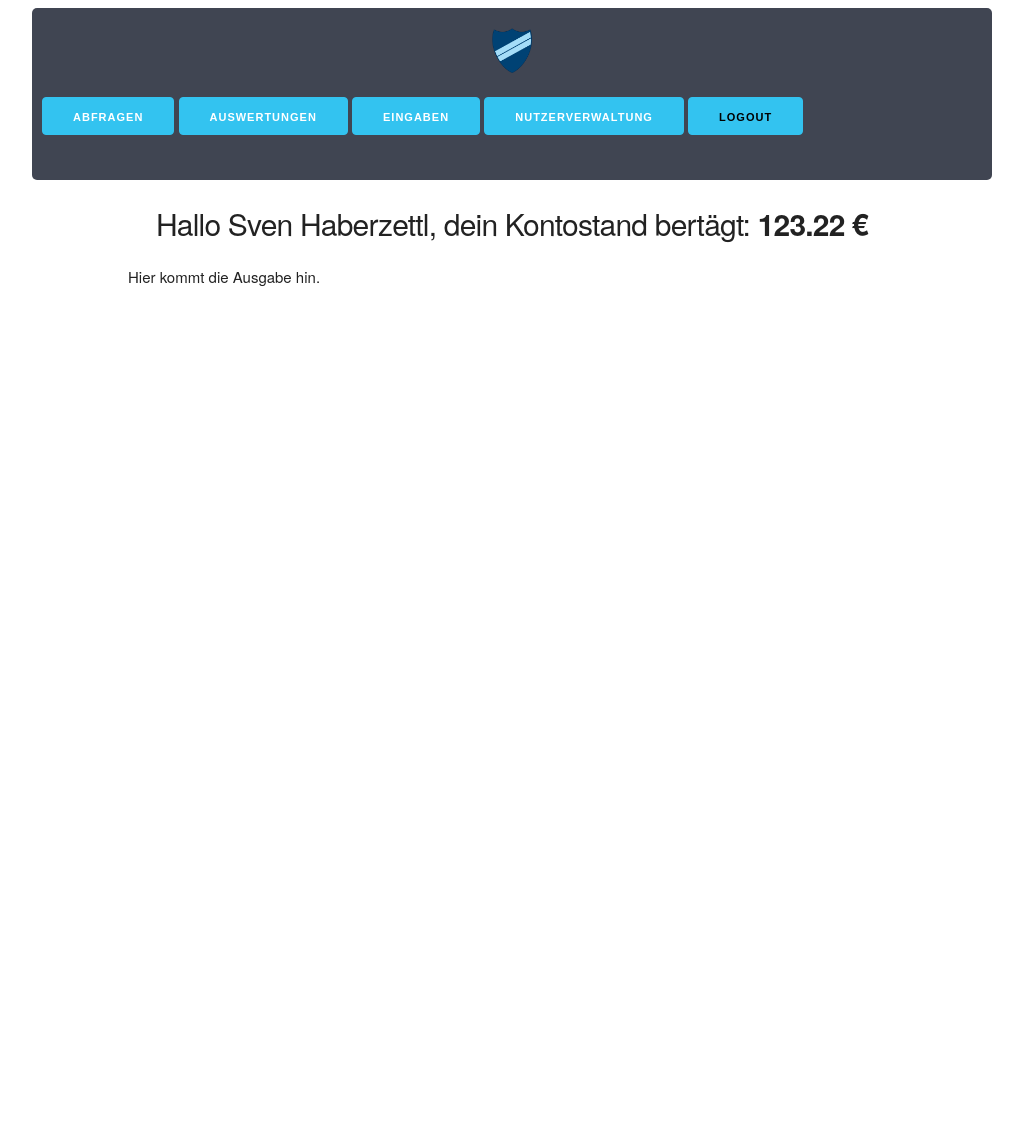
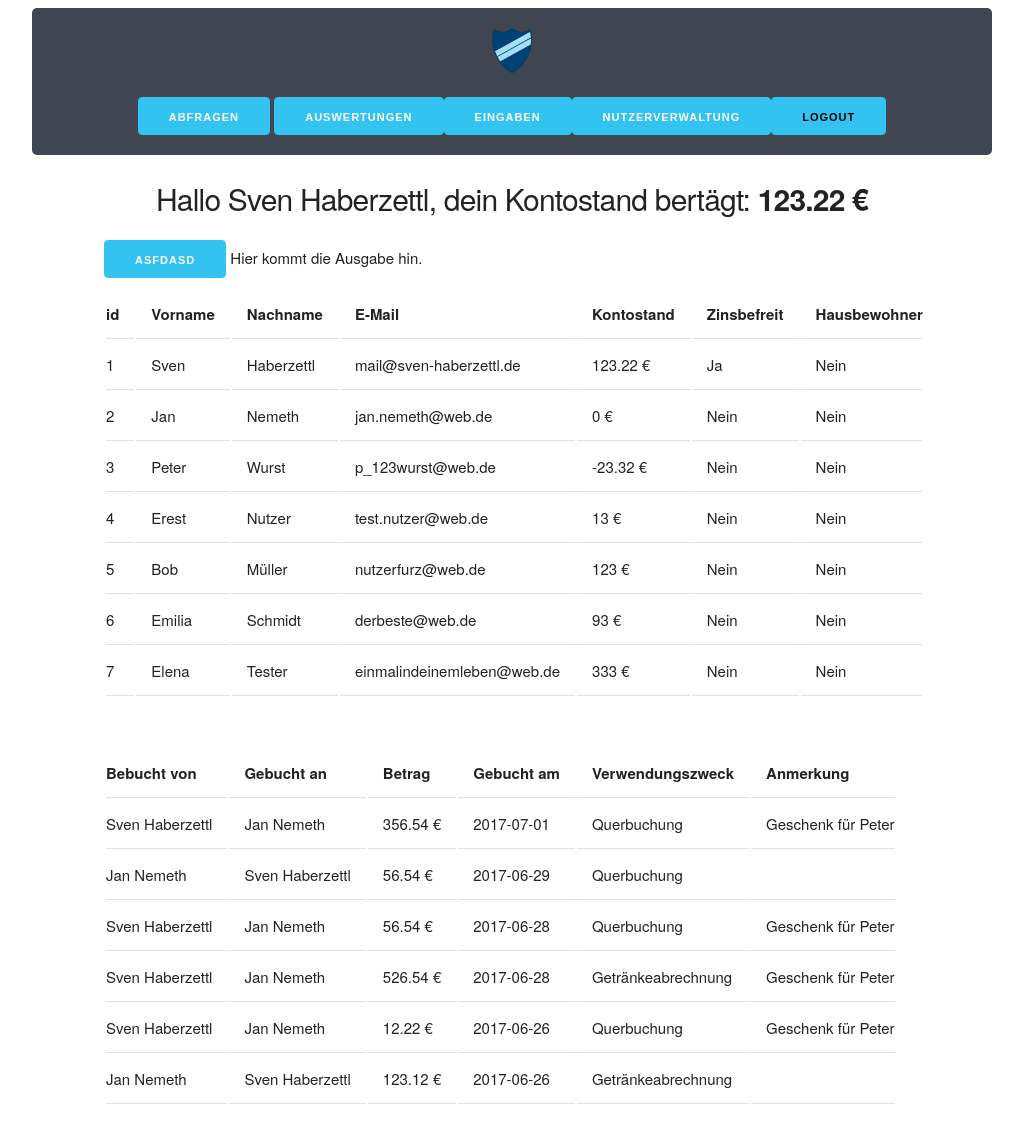
Before and after one commit to vonUltimo/kasse, a PHP site: page /php/drin/admin.php in a window 1280 px wide. Shown: the whole page, without its empty margins (128-1151 px from the left). Before the commit the page ends 286 px from the top, so only its background shows below. Run offline with PHP 8.4, Linux system fonts and the light colour scheme; the visitor is signed in with stand-in values (Sample User, id 1); data comes from the database, SQL or seed files in the repository.

Commit message:
fuction getBuchung() umgeschrieben, CSS angepasst

```diff
--- a/css/custom.css
+++ b/css/custom.css
@@ -17,6 +17,7 @@
 header{
     vertical-align: middle;
     background-color: #404552;
+    text-align: justify;
     border-radius: 5px;
     color: white;
     padding: 1rem;
@@ -31,8 +32,9 @@ header li{
 }
 
 .dropdown {
-    position: relative;
-    display: inline-block;
+    display: table;
+    text-align: justify;
+    margin: auto;
 }
 
 .dropdown-buttom{
--- a/css/skeleton.css
+++ b/css/skeleton.css
@@ -53,7 +53,7 @@
 /* For devices larger than 550px */
 @media (min-width: 550px) {
     .container {
-        width: 80%;
+        width: 85%;
     }
 
     .column,
--- a/php/db_abfragen.php
+++ b/php/db_abfragen.php
@@ -61,13 +61,20 @@ function getUserTable()
     $database->close();
 }
 
-function getBuchungVon($anzahl, $von)
+function getBuchung($anzahl, $user, $richtung)
     /**
-     * gibt die $anzahl letzten Buchungen von $von mit <td>Tags aus.
+     * gibt die $anzahl letzten Buchungen von $user mit <td>Tags aus.
+     * Richtung: 0=von user, 1= an user, 2 oder mehr=mit user
      */
 {
+    if ($richtung == 0) {
+        $sql = "SELECT * FROM buchung WHERE user_von=$user ORDER BY datum DESC LIMIT $anzahl;";
+    } elseif ($richtung == 1) {
+        $sql = "SELECT * FROM buchung WHERE user_zu=$user ORDER BY datum DESC LIMIT $anzahl;";
+    } else {
+        $sql = "SELECT * FROM buchung WHERE user_von=$user OR user_zu=$user ORDER BY datum DESC LIMIT $anzahl;";
+    }
     $database = connect();
-    $sql = "SELECT * FROM buchung WHERE user_von=$von ORDER BY datum DESC LIMIT $anzahl;";
     $result = $database->query($sql);
     echo "
     <table>
@@ -142,13 +149,14 @@ function getUserGroup($gid)
     return "Diese Gruppe existiert nicht!";
 }
 
-function getIt($table, $zeile, $zeilenwert, $spalte){
+function getIt($table, $zeile, $zeilenwert, $spalte)
+{
     /**
      * Univerlase Funktion um einen einzelnen Wert abzufragen.
      *Gibt Wert der spalte $spalte aus Tabelle $table where $zeile=$zeilenwert
      */
     $database = connect();
-    $sql = "SELECT * FROM $table WHERE $zeile "."="." '$zeilenwert';";
+    $sql = "SELECT * FROM $table WHERE $zeile " . "=" . " '$zeilenwert';";
     $result = $database->query($sql);
     $row = $result->fetch_assoc();
     $out = $row["$spalte"];
@@ -175,7 +183,7 @@ function getVName($id)
       * gibt den Namen des Vereins mit der übergebenen id zurück.
      */
 {
-$database = connect();
+    $database = connect();
     $sql = "SELECT * FROM verein WHERE VNummer=$id;";
     $result = $database->query($sql);
     $row = $result->fetch_assoc();
@@ -225,21 +233,21 @@ function delBuchung($buchungsid, $usergroup)
      */
     $database = connect();
     if ($usergroup == 2) {
-        $sql="UPDATE buchung SET zum_loeschen_vorgemerkt = '1' WHERE buchungsnummer=$buchungsid";
+        $sql = "UPDATE buchung SET zum_loeschen_vorgemerkt = '1' WHERE buchungsnummer=$buchungsid";
         $database->query($sql);
-        $database -> close();
+        $database->close();
         return "Der Datensatz Nr: $buchungsid wurde erfolgreich zum Löschen vorgemerkt.";
 
     } elseif ($usergroup == 1) {
-        $copy="INSERT INTO geloescht SELECT * FROM buchung WHERE zum_loeschen_vorgemerkt = 1;"; //vorgemerkte in geloescht kopieren.
+        $copy = "INSERT INTO geloescht SELECT * FROM buchung WHERE zum_loeschen_vorgemerkt = 1;"; //vorgemerkte in geloescht kopieren.
         $database->query($copy);
         $sql = "DELETE FROM buchung WHERE zum_loeschen_vorgemerkt = '1';"; //vorgemerkte in buchung löschen.
         $database->query($sql);
-        $database -> close();
+        $database->close();
         return "Der Datensatz Nr: $buchungsid wurde erfolgreich gelöscht.";
 
     } else {
-        $database -> close();
+        $database->close();
         return "Sie haben keine Berechtigung auf die Funktion zuzugreifen.";
-        }
+    }
 }
--- a/php/drin/admin.php
+++ b/php/drin/admin.php
@@ -45,7 +45,12 @@ $user=getUser($_SESSION["userid"]);
     <br />
     <h4>Hallo <?php echo $user; ?>, dein Kontostand bertägt: <strong><?php echo getKontostand($_SESSION["userid"]); ?></strong></h4>
     <div class="container" id="Ausgabe">
+        <button class="button-primary">asfdasd</button>
        Hier kommt die Ausgabe hin.
+        <br />
+        <?php getUserTable(); ?>
+        <br />
+        <?php getBuchung("30", "2", "2"); ?>
     </div>
 
 </div>
```
